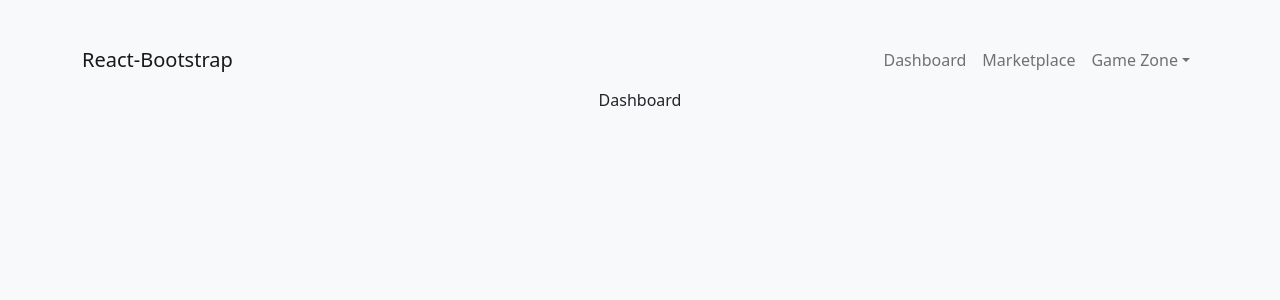
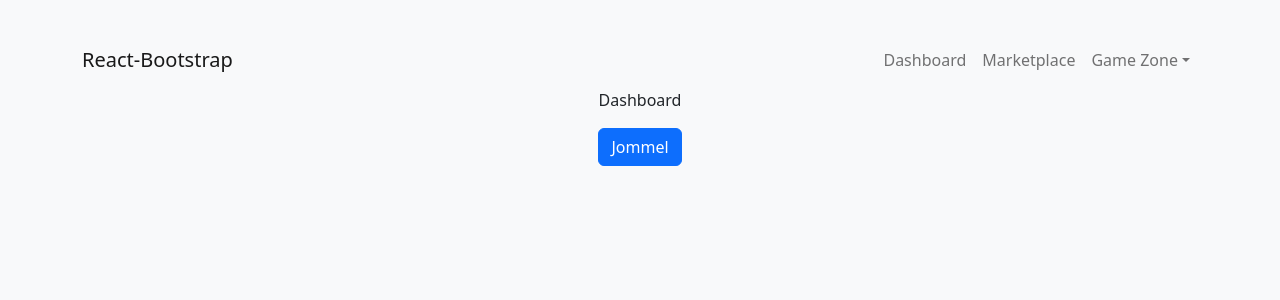
Before and after one commit to lugh-tuatha/nft.azriel, a React (Vite) app: page / in a window 1280 px wide. Shown: the top 300 px of the page. Built offline with nearby package versions, Linux system fonts and the light colour scheme.

Commit message:
add: button default

```diff
--- a/src/App.jsx
+++ b/src/App.jsx
@@ -4,6 +4,7 @@ import reactLogo from './assets/svg/react.svg'
 
 import 'bootstrap/dist/css/bootstrap.min.css'
 import Button from 'react-bootstrap/Button';
+import Btn  from './components/button'
 
 import './App.css'
 
@@ -13,6 +14,7 @@ function App() {
   return (
     <div>
       <Navbar />
+      <Btn />
     </div>
   )
 }
--- a/src/components/button/index.jsx
+++ b/src/components/button/index.jsx
@@ -0,0 +1,12 @@
+import { useState } from 'react'
+import './index.css'
+
+function Btn() {
+  return (
+    <div>
+      <button className="btn btn-primary btns">Jommel</button>
+    </div>
+  )
+}
+
+export default Btn;
```
Also changed, not shown: src/components/button/index.css (added).
